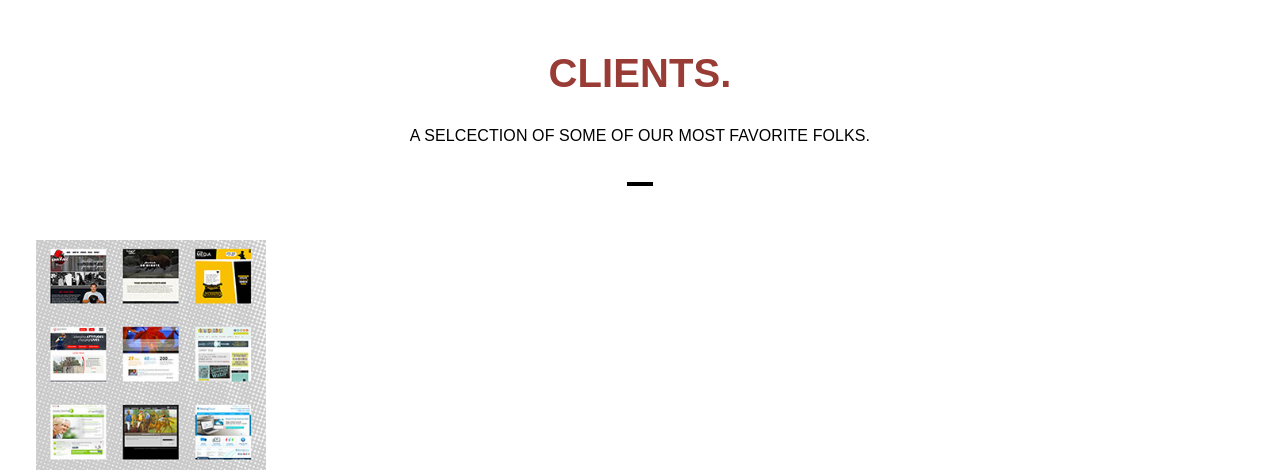
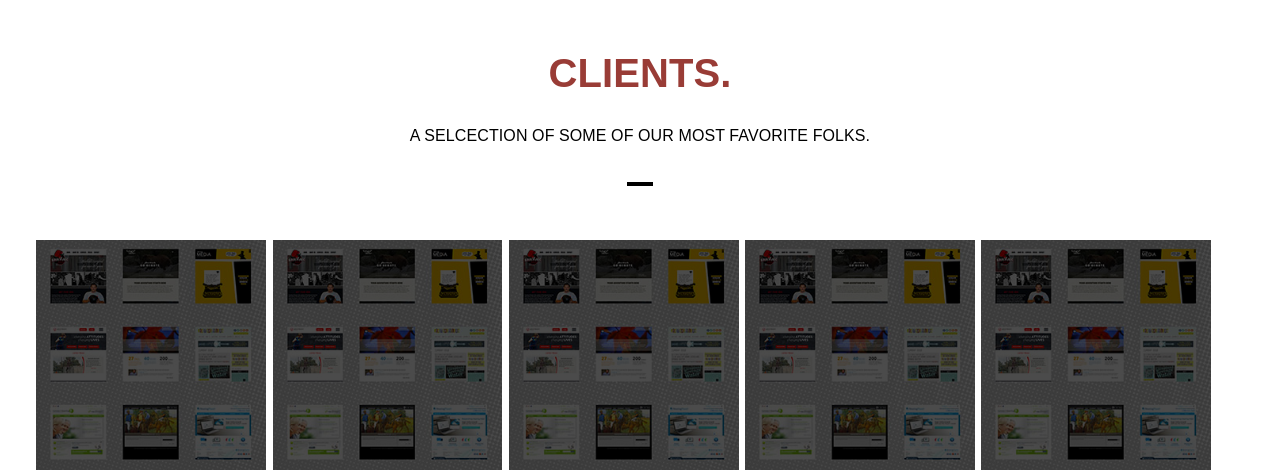
Before and after one commit to lindseyemaddox/stunt-double-creative, a PHP site: page / in a window 1280 px wide. Shown: the part 3856-4330 px from the top of the page. Run offline with PHP 8.4, Linux system fonts and the light colour scheme; some libraries are stand-ins or nearby versions.

Commit message:
finish clients section

```diff
--- a/_assets/css/less/organisms/clients.less
+++ b/_assets/css/less/organisms/clients.less
@@ -20,7 +20,7 @@ section#clients {
 			top: 0;
 			bottom: 0;
 			width: 100%;
-			opacity: 0;
+			opacity: .7;
 			background-color: #000;
 			.transition;
 		}
@@ -42,7 +42,7 @@ section#clients {
 		}
 		&:hover {
 			div.overlay {
-				opacity: .4;
+				opacity: .8;
 			}
 			div.logo {
 				top: 35%;
--- a/_assets/css/styles.css
+++ b/_assets/css/styles.css
@@ -1380,7 +1380,7 @@ section#clients article.client div.overlay {
   top: 0;
   bottom: 0;
   width: 100%;
-  opacity: 0;
+  opacity: .7;
   background-color: #000;
   -webkit-transition: all 400ms ease;
   -moz-transition: all 400ms ease;
@@ -1409,7 +1409,7 @@ section#clients article.client div.logo img.lindsey-maddox {
   margin: 0 45%;
 }
 section#clients article.client:hover div.overlay {
-  opacity: .4;
+  opacity: .8;
 }
 section#clients article.client:hover div.logo {
   top: 35%;
--- a/index.php
+++ b/index.php
@@ -382,6 +382,62 @@
 
 		</article><!--client-->
 
+		<article class="client">
+
+			<div class="overlay"></div><!--overlay-->
+
+			<div class="logo">
+
+				<img class="lindsey-maddox" src="/_assets/img/client-lindsey-maddox.png" alt="Lindsey Maddox makes websites." title="Lindsey Maddox makes websites.">
+
+			</div><!--logo-->
+
+			<img class="background" src="/_assets/img/client-lindsey-maddox.jpg" alt="Lindsey Maddox web development" title="Lindsey Maddox web development">
+
+		</article><!--client-->
+
+		<article class="client">
+
+			<div class="overlay"></div><!--overlay-->
+
+			<div class="logo">
+
+				<img class="lindsey-maddox" src="/_assets/img/client-lindsey-maddox.png" alt="Lindsey Maddox makes websites." title="Lindsey Maddox makes websites.">
+
+			</div><!--logo-->
+
+			<img class="background" src="/_assets/img/client-lindsey-maddox.jpg" alt="Lindsey Maddox web development" title="Lindsey Maddox web development">
+
+		</article><!--client-->
+
+		<article class="client">
+
+			<div class="overlay"></div><!--overlay-->
+
+			<div class="logo">
+
+				<img class="lindsey-maddox" src="/_assets/img/client-lindsey-maddox.png" alt="Lindsey Maddox makes websites." title="Lindsey Maddox makes websites.">
+
+			</div><!--logo-->
+
+			<img class="background" src="/_assets/img/client-lindsey-maddox.jpg" alt="Lindsey Maddox web development" title="Lindsey Maddox web development">
+
+		</article><!--client-->
+
+		<article class="client">
+
+			<div class="overlay"></div><!--overlay-->
+
+			<div class="logo">
+
+				<img class="lindsey-maddox" src="/_assets/img/client-lindsey-maddox.png" alt="Lindsey Maddox makes websites." title="Lindsey Maddox makes websites.">
+
+			</div><!--logo-->
+
+			<img class="background" src="/_assets/img/client-lindsey-maddox.jpg" alt="Lindsey Maddox web development" title="Lindsey Maddox web development">
+
+		</article><!--client-->
+
 	</div><!--inner-->
 
 </section><!--clients-->
```
